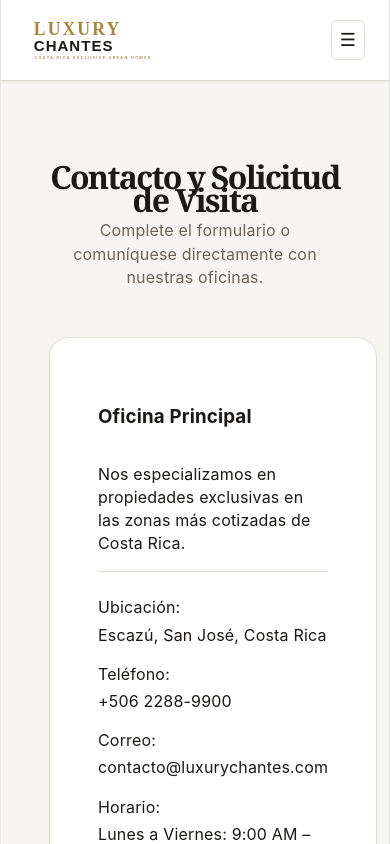
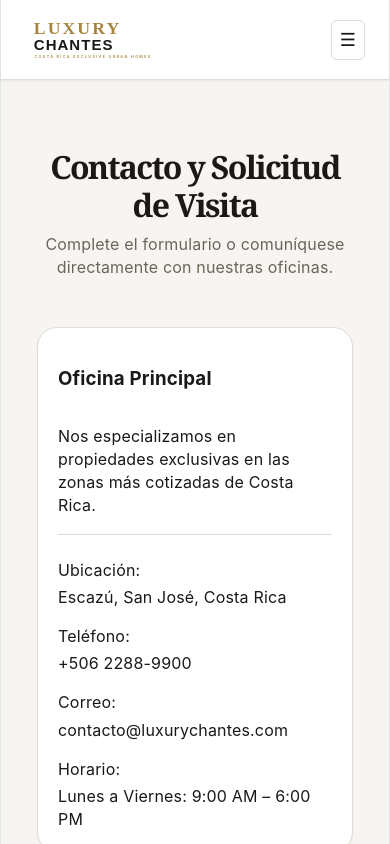
Before and after one commit to Mirwar8/Proyecto1_Desarrollo_Software_4, a React (Vite) app: page /contacto in a window 390 px wide. Shown: the top 844 px of the page. Built offline with nearby package versions, Linux system fonts and the light colour scheme.

Commit message:
fix: errores visuales

```diff
--- a/src/pages/Apartamentos.tsx
+++ b/src/pages/Apartamentos.tsx
@@ -44,7 +44,6 @@ export default function Apartamentos() {
 
   return (
     <section className='apartamentos-page'>
-      <h1>Apartamentos</h1>
       <p className="page__subtitle">Explore nuestro catálogo exclusivo de propiedades de lujo.</p>
 
       <div className="filters-container" style={{ display: 'flex', gap: '1rem', flexWrap: 'wrap', margin: '1.5rem 0' }}>
--- a/src/styles/ContactInfo.css
+++ b/src/styles/ContactInfo.css
@@ -1,3 +1,13 @@
+html, body {
+  overflow-x: hidden;
+  max-width: 100vw;
+  box-sizing: border-box;
+}
+
+*, *:before, *:after {
+  box-sizing: inherit;
+}
+
 .contact-page {
   max-width: var(--container, 1180px);
   margin: 0 auto;
@@ -15,6 +25,7 @@
   color: var(--color-ink, #1b1917);
   font-weight: 700;
   margin-bottom: var(--spacing-2, 0.5rem);
+  line-height: 1.2;
 }
 
 .contact__subtitle {
@@ -146,7 +157,18 @@
 }
 
 @media (max-width: 900px) {
+  .contact-page {
+    padding: 1rem 0.75rem;
+  }
+
   .contact-layout {
     grid-template-columns: 1fr;
+    gap: 1.5rem;
+  }
+
+  .contact-container,
+  .contact-info-card {
+    padding: 1.25rem;
+    width: 100%;
   }
 }
```
